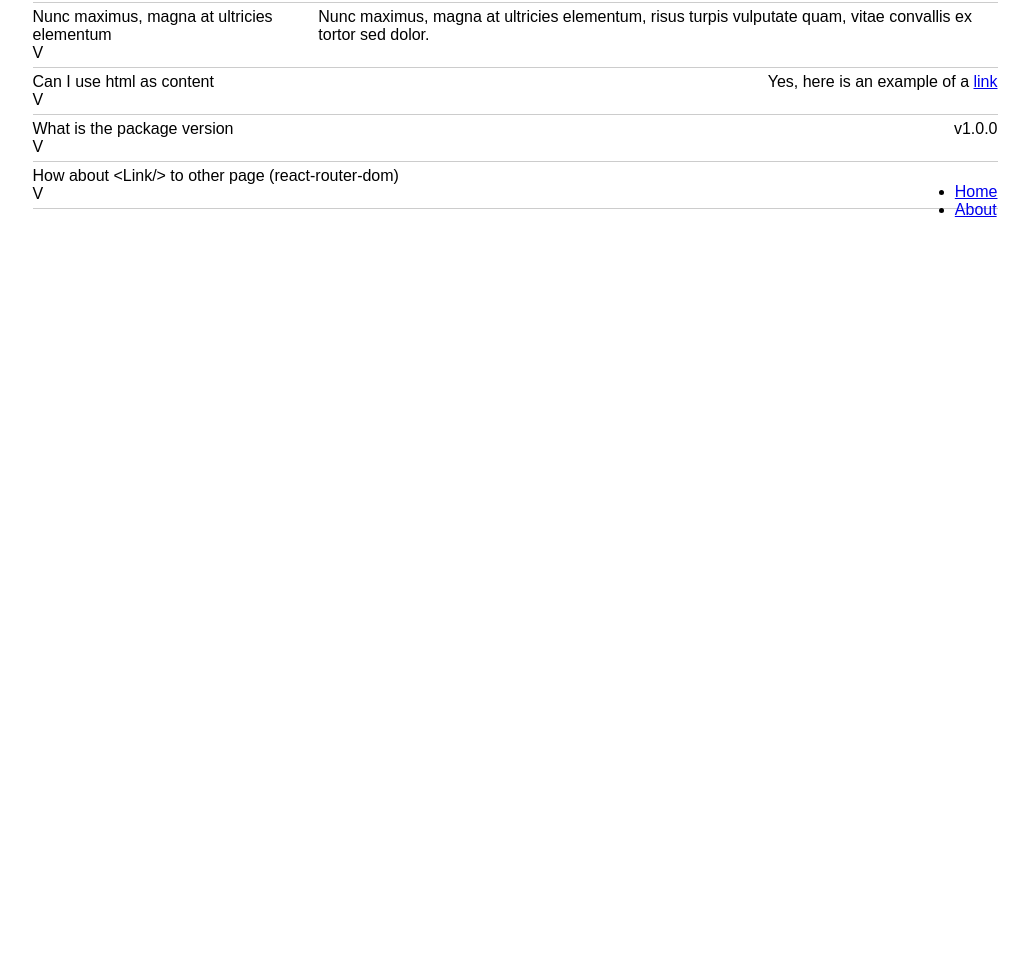
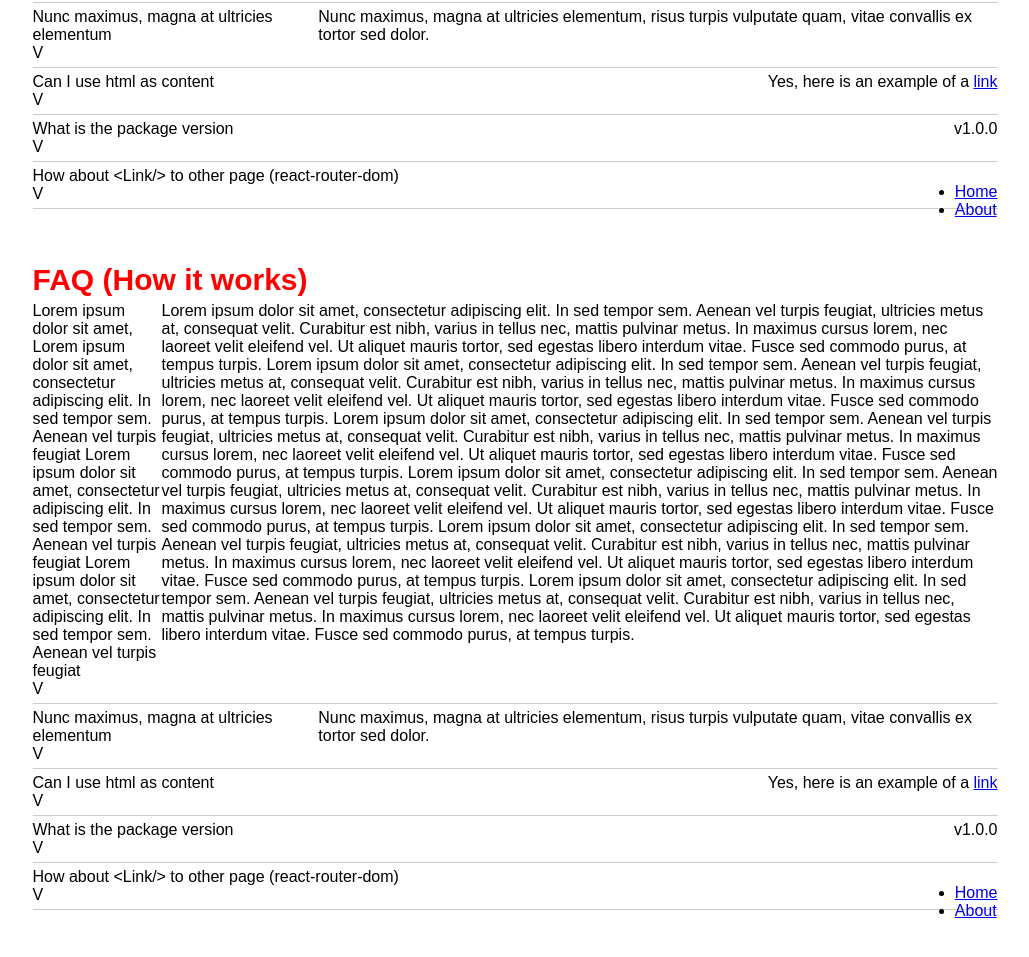
Before and after one commit to binodswain/react-faq-component, a React app in the folder example/: page / in a window 1280 px wide. Shown: the part 4084-5041 px from the top of the page, without its empty margins (125-1154 px from the left). Before the commit the page ends 4341 px from the top, so only its background shows below. Built offline with nearby package versions, Linux system fonts and the light colour scheme.

Commit message:
feat(): add config flag to open onload

```diff
--- a/example/src/with-style-parameter/index.js
+++ b/example/src/with-style-parameter/index.js
@@ -1,6 +1,6 @@
 import React, { Component } from "react";
 import Faq from "react-faq-component";
-import {  Link } from "react-router-dom";
+import { Link } from "react-router-dom";
 
 const data = {
     title: "FAQ (How it works)",
@@ -143,7 +143,20 @@ export default class WithStyleComp extends Component {
                             rowContentColor: "grey",
                         }}
                         config={config}
-                        />
+                    />
+
+                    <br />
+                    <br />
+                    <br />
+
+                    <Faq
+                        data={data}
+                        styles={{
+                            titleTextColor: "red",
+                            rowContentColor: "red",
+                        }}
+                        config={{ ...config, openOnload: 0 }}
+                    />
                 </div>
             </div>
         );
--- a/src/index.js
+++ b/src/index.js
@@ -23,7 +23,7 @@ export default class FaqComponent extends PureComponent {
 
     render() {
         const { title, rows = [] } = this.props.data || {};
-        const { styles = {}, config: { animate } = {} } = this.props;
+        const { styles = {}, config: { animate, openOnload } = {} } = this.props;
 
         const styleConfig = {
             "--faq-bg-color": styles.bgColor,
@@ -58,6 +58,7 @@ export default class FaqComponent extends PureComponent {
                         {rows.map((row, i) => {
                             return (
                                 <FaqRow
+                                    openOnload={openOnload === i}
                                     data={row}
                                     key={i}
                                     rowid={i + 1}
--- a/src/rowItem.js
+++ b/src/rowItem.js
@@ -10,6 +10,7 @@ export default class rowItem extends PureComponent {
         data: PropTypes.object,
         rowid: PropTypes.number,
         getRowOptions: PropTypes.func,
+        openOnload: PropTypes.bool,
     };
 
     state = {
@@ -59,6 +60,9 @@ export default class rowItem extends PureComponent {
 
     componentDidMount() {
         const { rowRef } = this.state;
+        if (this.props.openOnload) {
+            this.expand();
+        }
 
         if (this.props.getRowOptions) {
             const options = {
```
Also changed, not shown: README.md.
